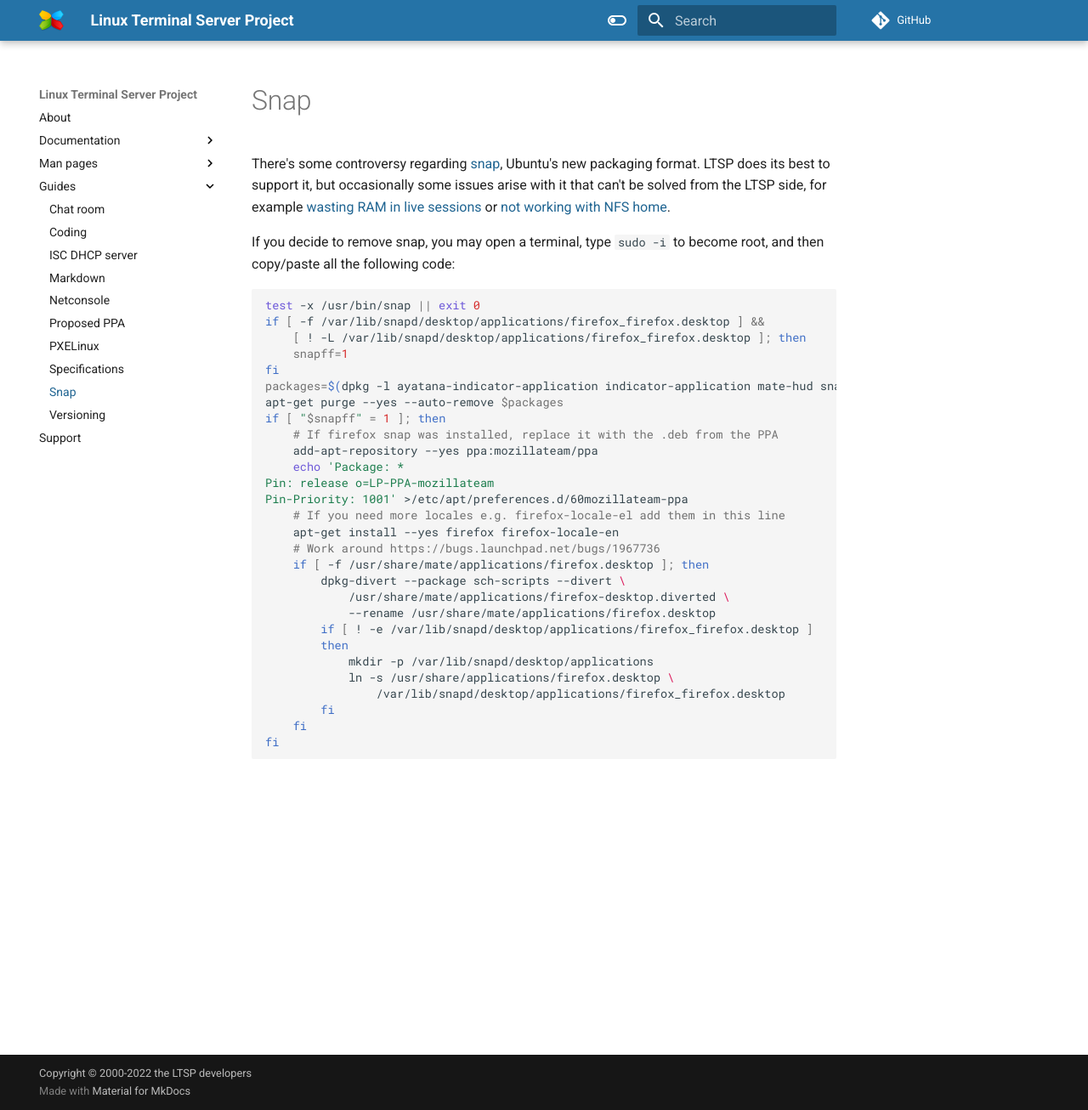
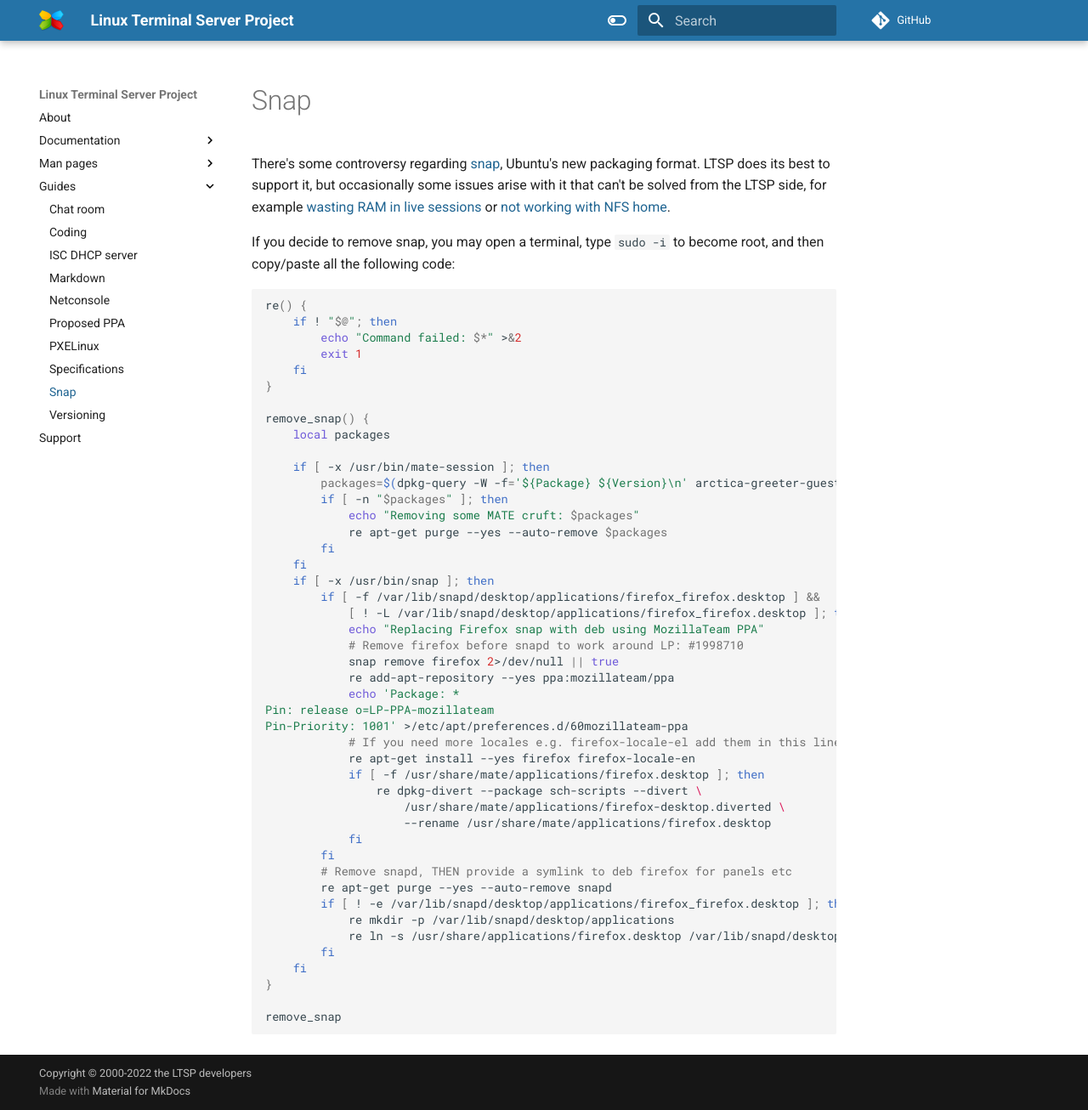
Before and after one commit to ltsp/ltsp.org, an MkDocs documentation site: the page built from docs/guides/snap.md, in a window 1280 px wide and 1306 px high. Shown: the whole window at 85% size. Built offline with MkDocs 1.6.1 and Material for MkDocs 9.7.7, drawn with Linux system fonts in a browser that asks for light colours; comment, search, counter and statistics services are not loaded.

Commit message:
Update snap.md

````diff
--- a/docs/guides/snap.md
+++ b/docs/guides/snap.md
@@ -10,32 +10,50 @@
 root, and then copy/paste all the following code:
 
 ```shell
-test -x /usr/bin/snap || exit 0
-if [ -f /var/lib/snapd/desktop/applications/firefox_firefox.desktop ] &&
-    [ ! -L /var/lib/snapd/desktop/applications/firefox_firefox.desktop ]; then
-    snapff=1
-fi
-packages=$(dpkg -l ayatana-indicator-application indicator-application mate-hud snapd 2>/dev/null | awk '/^ii/ { print $2 }')
-apt-get purge --yes --auto-remove $packages
-if [ "$snapff" = 1 ]; then
-    # If firefox snap was installed, replace it with the .deb from the PPA
-    add-apt-repository --yes ppa:mozillateam/ppa
-    echo 'Package: *
+
+re() {
+    if ! "$@"; then
+        echo "Command failed: $*" >&2
+        exit 1
+    fi
+}
+
+remove_snap() {
+    local packages
+
+    if [ -x /usr/bin/mate-session ]; then
+        packages=$(dpkg-query -W -f='${Package} ${Version}\n' arctica-greeter-guest-session ayatana-indicator-application evolution-common indicator-application mate-hud 2>/dev/null | awk '$2 { print $1 }') || true
+        if [ -n "$packages" ]; then
+            echo "Removing some MATE cruft: $packages"
+            re apt-get purge --yes --auto-remove $packages
+        fi
+    fi
+    if [ -x /usr/bin/snap ]; then
+        if [ -f /var/lib/snapd/desktop/applications/firefox_firefox.desktop ] &&
+            [ ! -L /var/lib/snapd/desktop/applications/firefox_firefox.desktop ]; then
+            echo "Replacing Firefox snap with deb using MozillaTeam PPA"
+            # Remove firefox before snapd to work around LP: #1998710
+            snap remove firefox 2>/dev/null || true
+            re add-apt-repository --yes ppa:mozillateam/ppa
+            echo 'Package: *
 Pin: release o=LP-PPA-mozillateam
 Pin-Priority: 1001' >/etc/apt/preferences.d/60mozillateam-ppa
-    # If you need more locales e.g. firefox-locale-el add them in this line
-    apt-get install --yes firefox firefox-locale-en
-    # Work around https://bugs.launchpad.net/bugs/1967736
-    if [ -f /usr/share/mate/applications/firefox.desktop ]; then
-        dpkg-divert --package sch-scripts --divert \
-            /usr/share/mate/applications/firefox-desktop.diverted \
-            --rename /usr/share/mate/applications/firefox.desktop
-        if [ ! -e /var/lib/snapd/desktop/applications/firefox_firefox.desktop ]
-        then
-            mkdir -p /var/lib/snapd/desktop/applications
-            ln -s /usr/share/applications/firefox.desktop \
-                /var/lib/snapd/desktop/applications/firefox_firefox.desktop
+            # If you need more locales e.g. firefox-locale-el add them in this line
+            re apt-get install --yes firefox firefox-locale-en
+            if [ -f /usr/share/mate/applications/firefox.desktop ]; then
+                re dpkg-divert --package sch-scripts --divert \
+                    /usr/share/mate/applications/firefox-desktop.diverted \
+                    --rename /usr/share/mate/applications/firefox.desktop
+            fi
+        fi
+        # Remove snapd, THEN provide a symlink to deb firefox for panels etc
+        re apt-get purge --yes --auto-remove snapd
+        if [ ! -e /var/lib/snapd/desktop/applications/firefox_firefox.desktop ]; then
+            re mkdir -p /var/lib/snapd/desktop/applications
+            re ln -s /usr/share/applications/firefox.desktop /var/lib/snapd/desktop/applications/firefox_firefox.desktop
         fi
     fi
-fi
+}
+
+remove_snap
 ```
````
